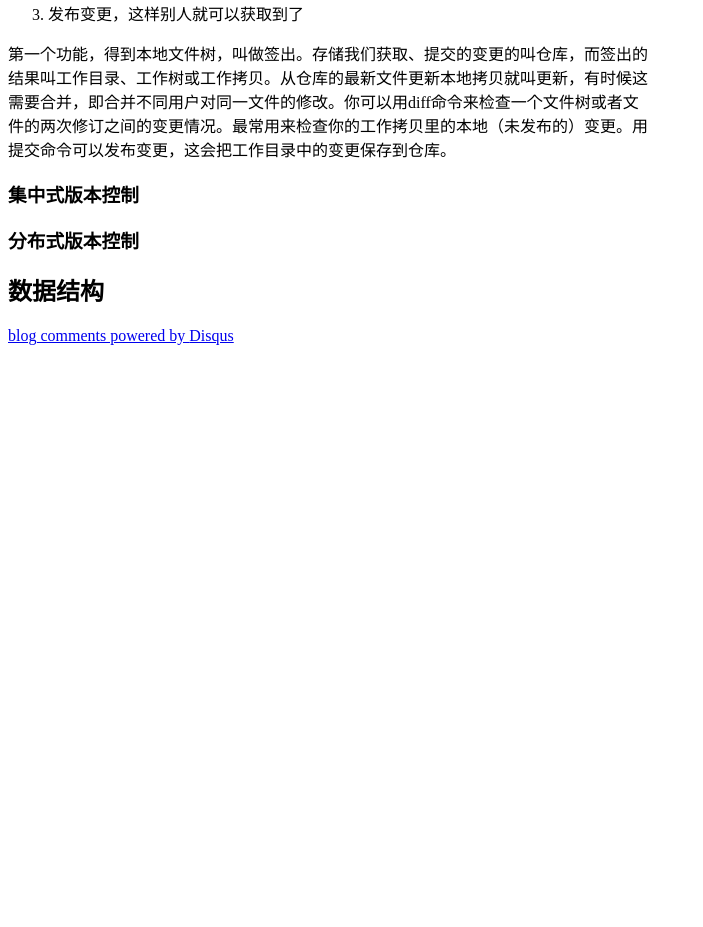
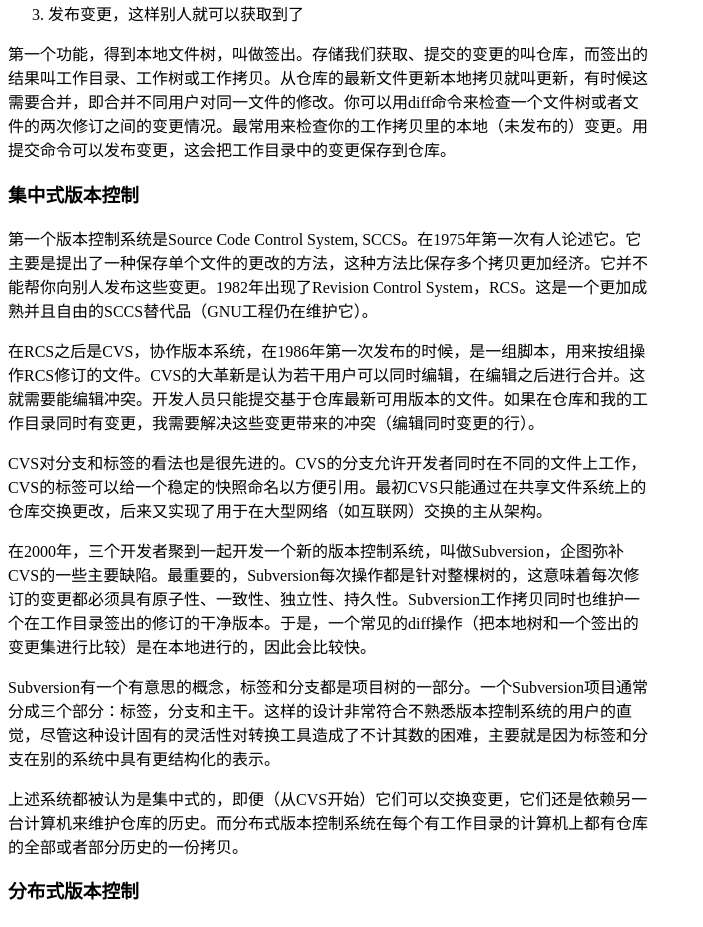
Before and after one commit to lfyzjck/aosa, a Jekyll site: the page built from mercurial.markdown, in a window 1280 px wide and 1400 px high, scrolled down 112 px. Shown: the part 396-1323 px from the top of the window, without its empty margins (0-703 px from the left). Built offline with Jekyll 4.4.1, drawn with Linux system fonts in a browser that asks for light colours; comment, search, counter and statistics services are not loaded; before the commit the page ends 900 px from its top, so only the background shows below that.

Commit message:
mercurial centralized version control

```diff
--- a/index.markdown
+++ b/index.markdown
@@ -16,7 +16,7 @@ Lulu.com, 2011, 978-1-257-63801-7
 
 
 
-建筑师在接受培训时要研究数以千计的建筑以及大师们对这些建筑的评价。与此相反，大多数软件开发人员只了解没多少大型程序——通常是那些他们自己写的程序——而且从不研究史上的大型程序。因此，他们经常会重复别人犯过的错误，而不是在别人成功的基础上开发。
+建筑师在接受培训时要研究数以千计的建筑以及大师们对这些建筑的评价。与此相反，大多数软件开发人员只了解没多少大型程序——往往是那些他们自己写的程序——而且从不研究史上的大型程序。因此，他们常常会重复别人犯过的错误，而不是在别人成功的基础上开发。
 
 本书企图改变这种情况。书中共涉及二十五个开源应用程序，它们的作者解释了他们的软件是怎么组织起来的，和为什么是这样组织的。每个程序的主要组件是什么？它们是怎么交互的？开发人员在开发的过程中学到了什么？通过回答这些问题，本书的撰稿人对他们的思考提供了独到的见解。
 
--- a/intro.markdown
+++ b/intro.markdown
@@ -10,7 +10,7 @@ title: 前言
 程序设计也是一门很困难的工艺，人们可以花费一辈子来学习如何把它做好。但是，程序设计不是软件架构。很多程序员花费数年时间思考（反复思考）大型设计问题：这个应用程序需要扩展吗？如果需要，是通过某种插件机制提供一个脚本接口呢，还是别的完全不同的方式？什么应该在客户端完成，什么应该交给服务器，甚至对于这个应用程序，主从结构是否是一个合适的思考方式？这些不是程序设计的问题，就像在哪里放楼梯不是一个木工问题。
 
 
-建筑学和软件架构有很多相同之处，却有一点重要的不同。在接收培训时以及在整个职业生涯中，建筑师会研究数以千计的建筑，而大多数软件开发者只了解没多少大型程序。而且往往是那些他们自己写的程序。他们从来不去研究史上的大型程序，或者阅读资深工作者对那些程序设计的评价。因此，他们经常会重复别人犯过的错误，而不是在别人成功的基础上开发。
+建筑学和软件架构有很多相同之处，却有一点重要的不同。在接收培训时以及在整个职业生涯中，建筑师会研究数以千计的建筑，而大多数软件开发者只了解没多少大型程序。且往往是那些他们自己写的程序。他们从来不去研究史上的大型程序，或者阅读资深工作者对那些程序设计的评价。因此，他们常常会重复别人犯过的错误，而不是在别人成功的基础上开发。
 
 
 我们尝试用这本书来改变这种情况。每一章分别描述一个开源应用程序的架构：它是怎么组织起来的，各个部分怎么交互，为什么是那样构成的，哪些教训也适用于其他大的设计问题。这些都是由最了解相应软件的人写的。他们有数年乃至数十年设计和再设计复杂应用程序的经验。这些应用程序规模的范围从简单的绘图程序到基于Web的电子表格，再到编译器工具箱和数百万行的可视化软件包。有的只有几年的历史，而有的已经有接近三十年历史了。它们的共同之处是它们的作者都曾深入思考过他们的设计，并愿意与你分享他们的想法。希望你会喜欢他们的文章。
--- a/mercurial.markdown
+++ b/mercurial.markdown
@@ -9,12 +9,14 @@ title: Mercurial
 Mercurial是一个现代的分布式版本控制软件（VCS），主要用Python编写，少部分为提高性能采用C编写。在这一章，我将讨论与设计Mercurial算法和数据结构相关的一些选择。首先，让我简单介绍一下版本控制系统的历史，来引入必要的背景。
 
 
+
 ## 版本控制简史
 
 尽管本章主要讨论Mercurial的软件架构，很多概念和别的版本控制系统是相同。为了更好地讨论Mercurial，首先，我来举一些版本控制系统的概念和功能的名称。To put all of this in perspective, 我也将简单地介绍这个领域的历史。
 
 
 版本控制系统设计用来帮助开发人员同时开发同一个软件系统。没有版本控制系统，开发人员只能相互交换完整的拷贝，并自行维护文件修改记录。我们用文件树来抽象软件的源代码。版本控制的一个主要功能就是分发文件树的变更。一个基本的周期就像这样：
+
 
    1. 从别人那里获取最新的文件树
    2. 对这个版本的文件树作一组变更
@@ -24,7 +26,26 @@ Mercurial是一个现代的分布式版本控制软件（VCS），主要用Pytho
 第一个功能，得到本地文件树，叫做签出。存储我们获取、提交的变更的叫仓库，而签出的结果叫工作目录、工作树或工作拷贝。从仓库的最新文件更新本地拷贝就叫更新，有时候这需要合并，即合并不同用户对同一文件的修改。你可以用diff命令来检查一个文件树或者文件的两次修订之间的变更情况。最常用来检查你的工作拷贝里的本地（未发布的）变更。用提交命令可以发布变更，这会把工作目录中的变更保存到仓库。
 
 
+
 ### 集中式版本控制
+
+
+第一个版本控制系统是Source Code Control System, SCCS。在1975年第一次有人论述它。它主要是提出了一种保存单个文件的更改的方法，这种方法比保存多个拷贝更加经济。它并不能帮你向别人发布这些变更。1982年出现了Revision Control System，RCS。这是一个更加成熟并且自由的SCCS替代品（GNU工程仍在维护它）。
+
+
+在RCS之后是CVS，协作版本系统，在1986年第一次发布的时候，是一组脚本，用来按组操作RCS修订的文件。CVS的大革新是认为若干用户可以同时编辑，在编辑之后进行合并。这就需要能编辑冲突。开发人员只能提交基于仓库最新可用版本的文件。如果在仓库和我的工作目录同时有变更，我需要解决这些变更带来的冲突（编辑同时变更的行）。
+
+
+CVS对分支和标签的看法也是很先进的。CVS的分支允许开发者同时在不同的文件上工作，CVS的标签可以给一个稳定的快照命名以方便引用。最初CVS只能通过在共享文件系统上的仓库交换更改，后来又实现了用于在大型网络（如互联网）交换的主从架构。
+
+
+在2000年，三个开发者聚到一起开发一个新的版本控制系统，叫做Subversion，企图弥补CVS的一些主要缺陷。最重要的，Subversion每次操作都是针对整棵树的，这意味着每次修订的变更都必须具有原子性、一致性、独立性、持久性。Subversion工作拷贝同时也维护一个在工作目录签出的修订的干净版本。于是，一个常见的diff操作（把本地树和一个签出的变更集进行比较）是在本地进行的，因此会比较快。
+
+
+Subversion有一个有意思的概念，标签和分支都是项目树的一部分。一个Subversion项目通常分成三个部分：标签，分支和主干。这样的设计非常符合不熟悉版本控制系统的用户的直觉，尽管这种设计固有的灵活性对转换工具造成了不计其数的困难，主要就是因为标签和分支在别的系统中具有更结构化的表示。
+
+
+上述系统都被认为是集中式的，即便（从CVS开始）它们可以交换变更，它们还是依赖另一台计算机来维护仓库的历史。而分布式版本控制系统在每个有工作目录的计算机上都有仓库的全部或者部分历史的一份拷贝。
 
 
 ### 分布式版本控制
```
